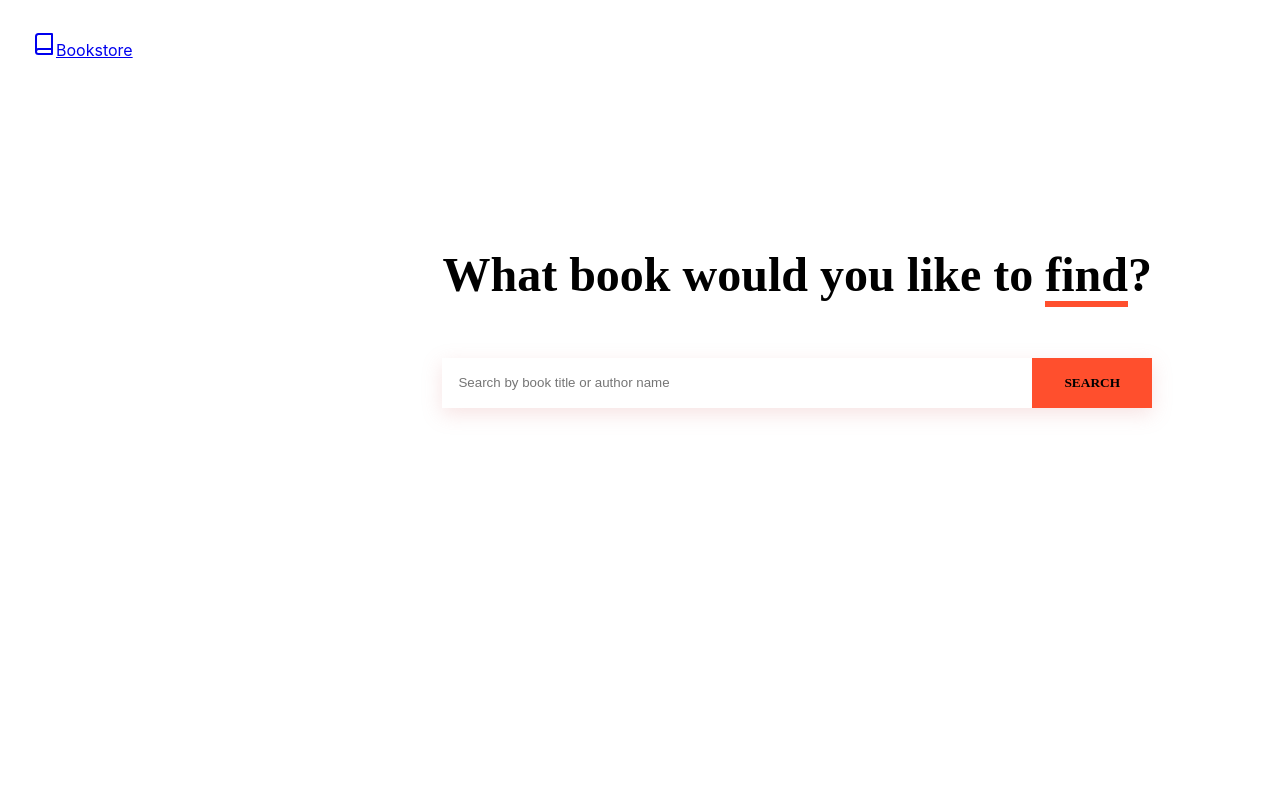
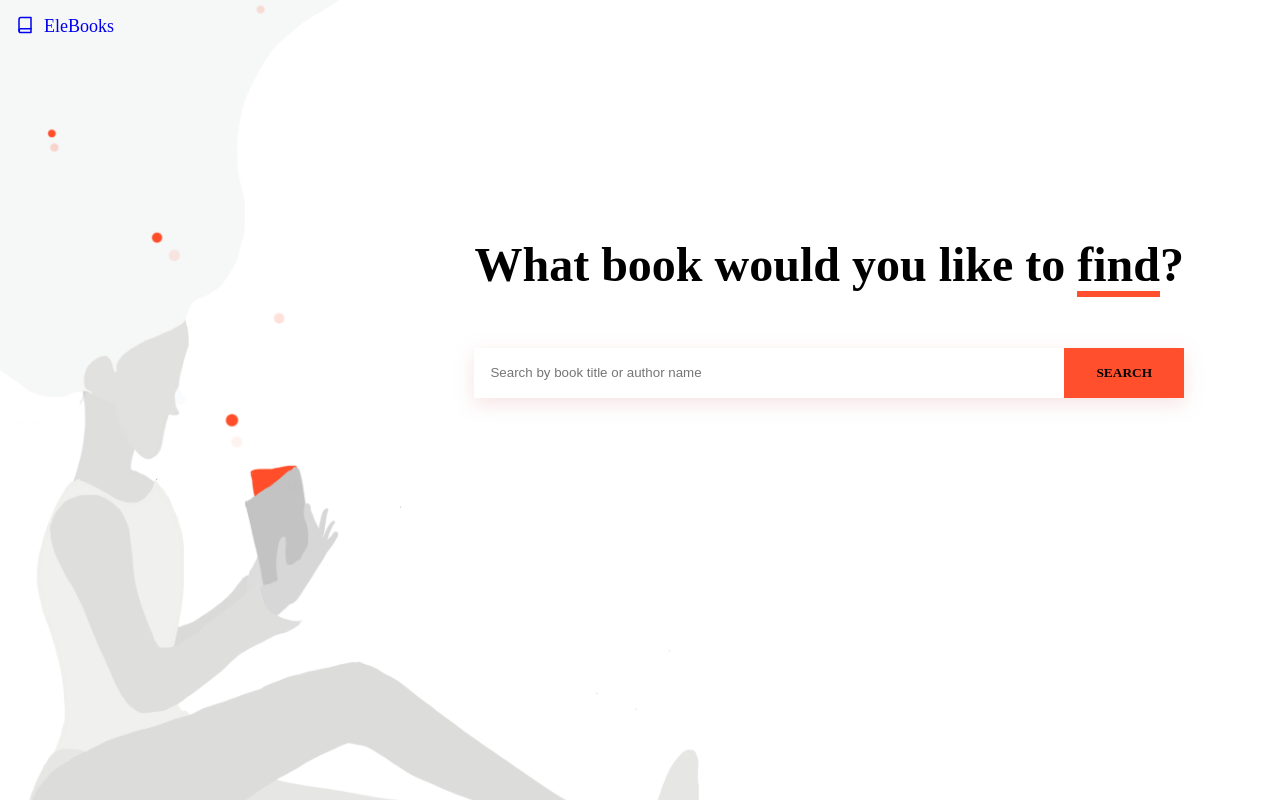
Before and after one commit to mistyhx/finding-books, a React (Create React App) app: page / in a window 1280 px wide. Built offline with nearby package versions, Linux system fonts and the light colour scheme.

Commit message:
improved the layout with bg image and logo position

```diff
--- a/src/App.css
+++ b/src/App.css
@@ -8,16 +8,31 @@ body {
   box-sizing: border-box;
 }
 
+a {
+  text-decoration: none;
+}
+
+a:visited {
+  color: black;
+}
 .App {
   margin: 0;
-  padding: 2rem;
   height: 100vh;
   position: relative;
 }
 
 .logo {
-  display: inline-block;
+  z-index: 99;
   position: absolute;
+  left: 1rem;
+  top: 1rem;
+}
+
+.logo span {
+  font-family: "Didot", cursive;
+  font-size: 18px;
+  padding-left: 10px;
+  vertical-align: top;
 }
 
 .results-page {
@@ -30,8 +45,8 @@ body {
 
 .search-elements {
   float: right;
-  margin: auto 6rem;
-  margin-top: 15%;
+  margin: 0 6rem;
+  margin-top: 16%;
 }
 
 h1,
--- a/src/App.js
+++ b/src/App.js
@@ -10,8 +10,8 @@ function App() {
     <div className="App">
       <div className="logo">
         <Link to="/">
-          <Book size={24} />
-          <span>Bookstore</span>
+          <Book size={18} />
+          <span>EleBooks</span>
         </Link>
       </div>
       <Router className="main">
--- a/src/components/SearchPage/index.css
+++ b/src/components/SearchPage/index.css
@@ -1,3 +1,6 @@
+.search-page {
+  height: 100vh;
+}
 .search-form {
   height: 50px;
   display: flex;
--- a/src/components/SearchPage/index.js
+++ b/src/components/SearchPage/index.js
@@ -1,11 +1,20 @@
 import React, { useState } from "react";
 import { navigate } from "@reach/router";
+import backgroundImage from "../../bg.png";
 import "./index.css";
 
 const SearchPage = () => {
   const [term, setTerm] = useState("");
   return (
-    <div className="search-page">
+    <div
+      className="search-page"
+      style={{
+        backgroundImage: `url(${backgroundImage})`,
+        backgroundRepeat: "no-repeat",
+        backgroundSize: "cover",
+        backgroundPosition: "left",
+      }}
+    >
       <div className="search-elements">
         <h1>
           What book would you like to <span className="highlight">find</span>?
@@ -22,6 +31,7 @@ const SearchPage = () => {
             placeholder="Search by book title or author name"
             value={term}
             onChange={e => setTerm(e.target.value)}
+            required
           />
           <input type="submit" value="search" />
         </form>
```
Also changed, not shown: src/bg.png (added).
